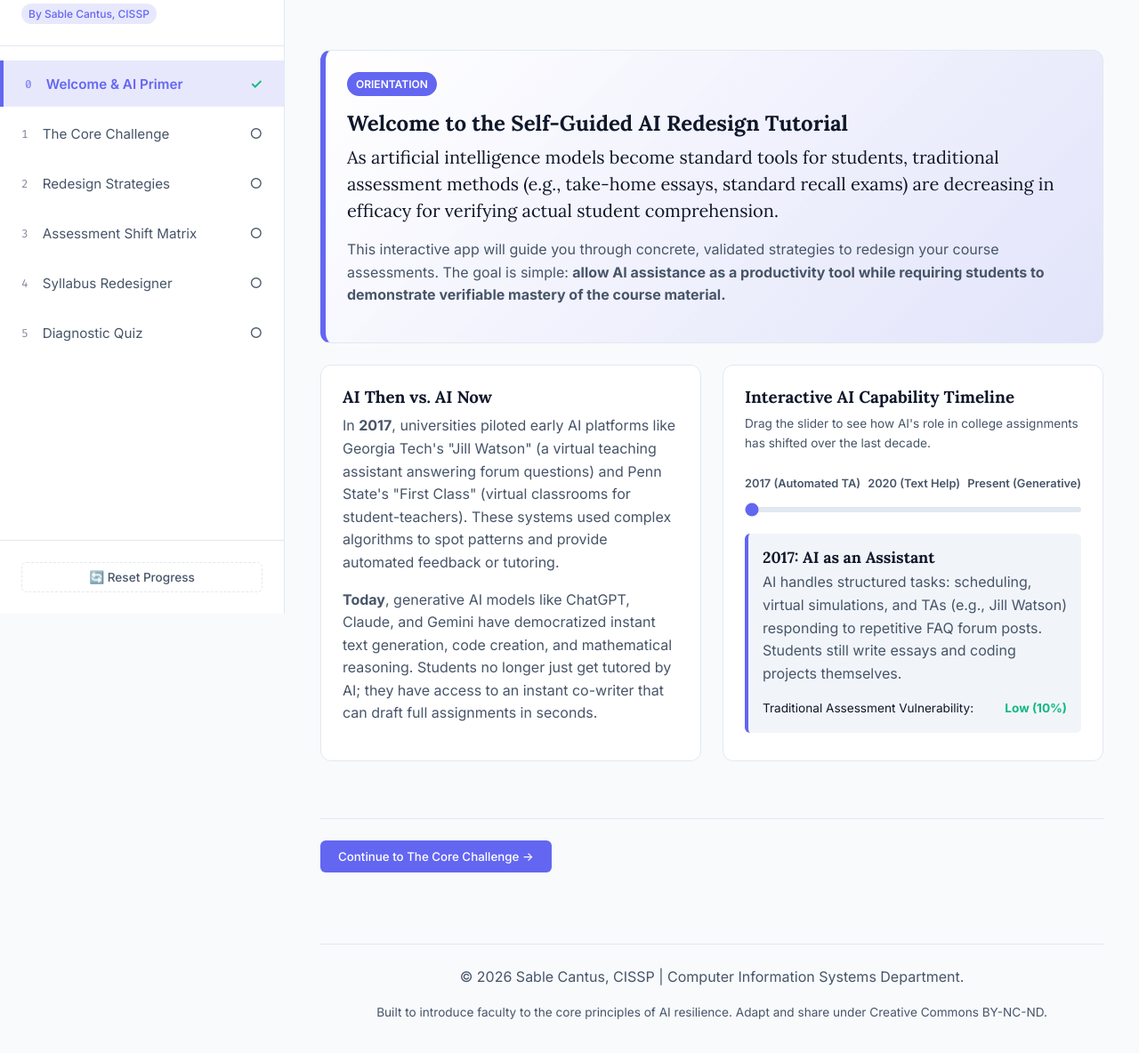
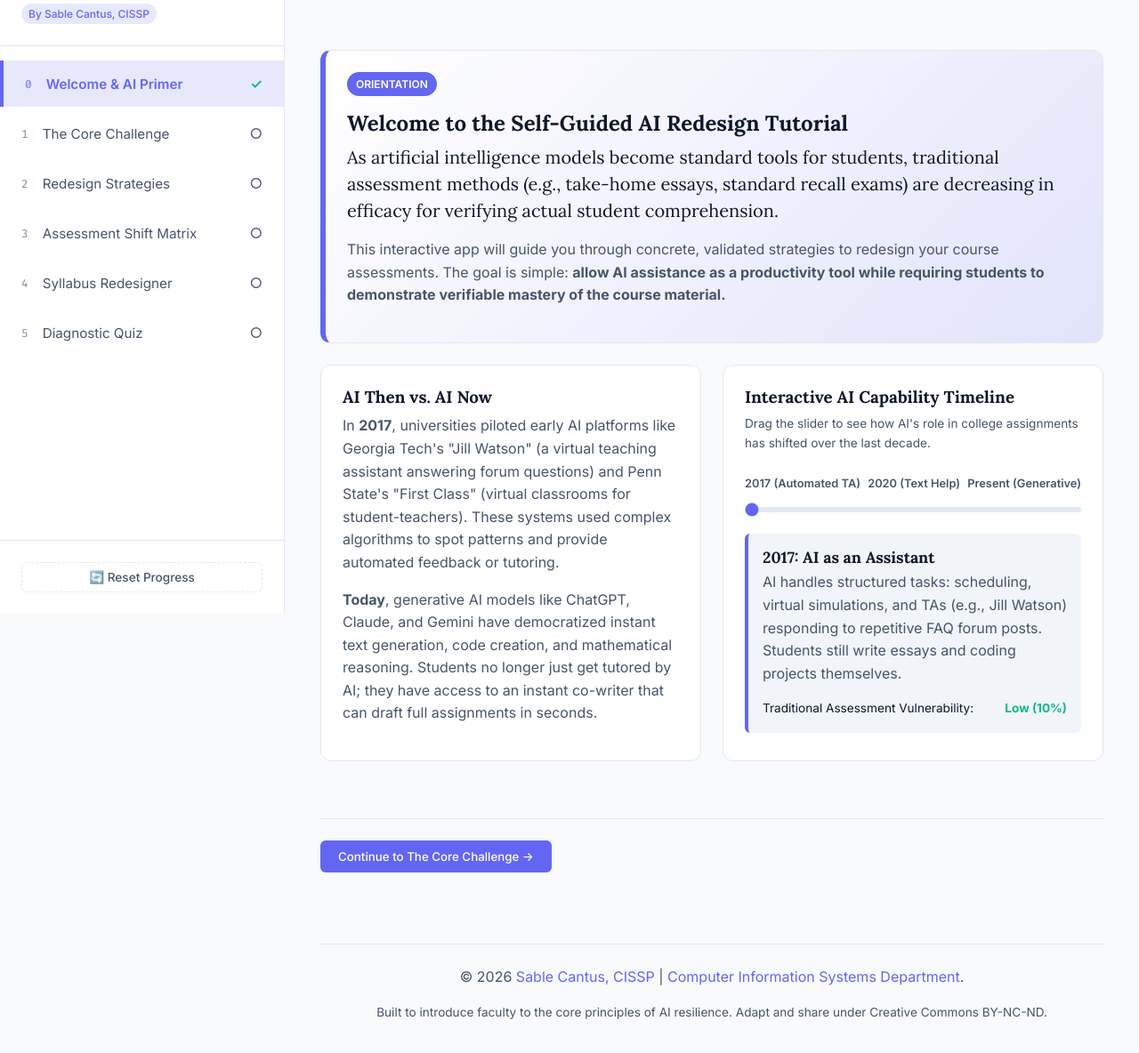
Before and after one commit to sc137/AI_Resilient_Assessments, a plain HTML site: page index.html in a window 1280 px wide. Shown: the part 110-1294 px from the top of the page at 89% size. Drawn offline with Linux system fonts and the light colour scheme.

Commit message:
updated link, added some URLs

```diff
--- a/index.html
+++ b/index.html
@@ -28,7 +28,7 @@
             <div class="sidebar-header">
                 <h2>AI-Resilient Assessments</h2>
                 <p class="subtitle">Faculty Interactive Guide</p>
-                <div class="author-tag">By Sable Cantus, CISSP</div>
+                <div class="author-tag">By <a href="https://www.cantus.us/msac" target="_blank" rel="noopener noreferrer">Sable Cantus, CISSP</a></div>
             </div>
 
             <nav class="sidebar-nav">
@@ -668,7 +668,7 @@ Please fill out the form on the left and click "Generate Redesign Plan" to rende
                     <div class="completion-details">
                         <p><strong>Your Score:</strong> <span id="quiz-final-score">5/5</span></p>
                         <p><strong>Badge Issued To:</strong> CIS Faculty Member</p>
-                        <p><strong>Methodological Guide:</strong> Sable Cantus, CISSP</p>
+                        <p><strong>Methodological Guide:</strong> <a href="https://www.cantus.us/msac" target="_blank" rel="noopener noreferrer">Sable Cantus, CISSP</a></p>
                     </div>
                     <button class="btn btn-accent" id="btn-restart-quiz">Retake Quiz</button>
                     <button class="btn btn-outline" id="btn-restart-tutorial">Restart Guide</button>
@@ -681,7 +681,7 @@ Please fill out the form on the left and click "Generate Redesign Plan" to rende
 
             <!-- FOOTER -->
             <footer class="app-footer">
-                <p>© 2026 Sable Cantus, CISSP | Computer Information Systems Department.</p>
+                <p>© 2026 <a href="https://www.cantus.us/msac" target="_blank" rel="noopener noreferrer">Sable Cantus, CISSP</a> | <a href="https://www.mtsac.edu/cis" target="_blank" rel="noopener noreferrer">Computer Information Systems Department</a>.</p>
                 <p class="small-text">Built to introduce faculty to the core principles of AI resilience. Adapt and share under Creative Commons BY-NC-ND.</p>
             </footer>
         </main>
--- a/style.css
+++ b/style.css
@@ -214,6 +214,14 @@ pre {
   padding: 2px 8px;
   border-radius: 20px;
   font-weight: 500;
+}
+
+.sidebar-header .author-tag a {
+  color: inherit;
+  text-decoration: none;
+}
+.sidebar-header .author-tag a:hover {
+  text-decoration: underline;
 }
 
 .sidebar-nav {
```
Also changed, not shown: 1 other file.
